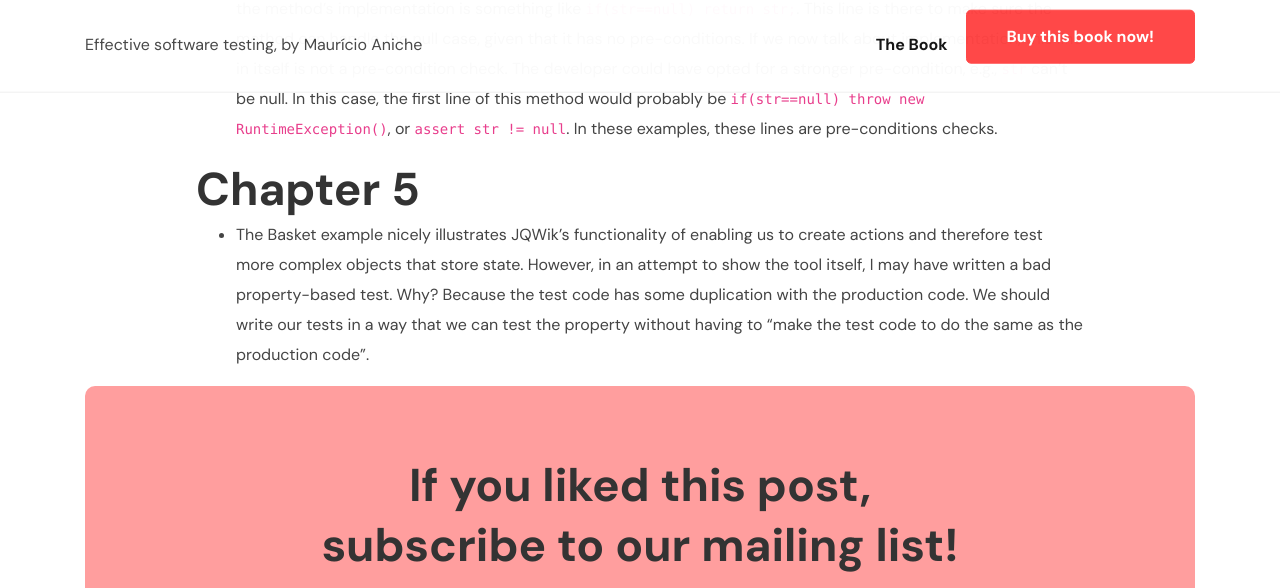
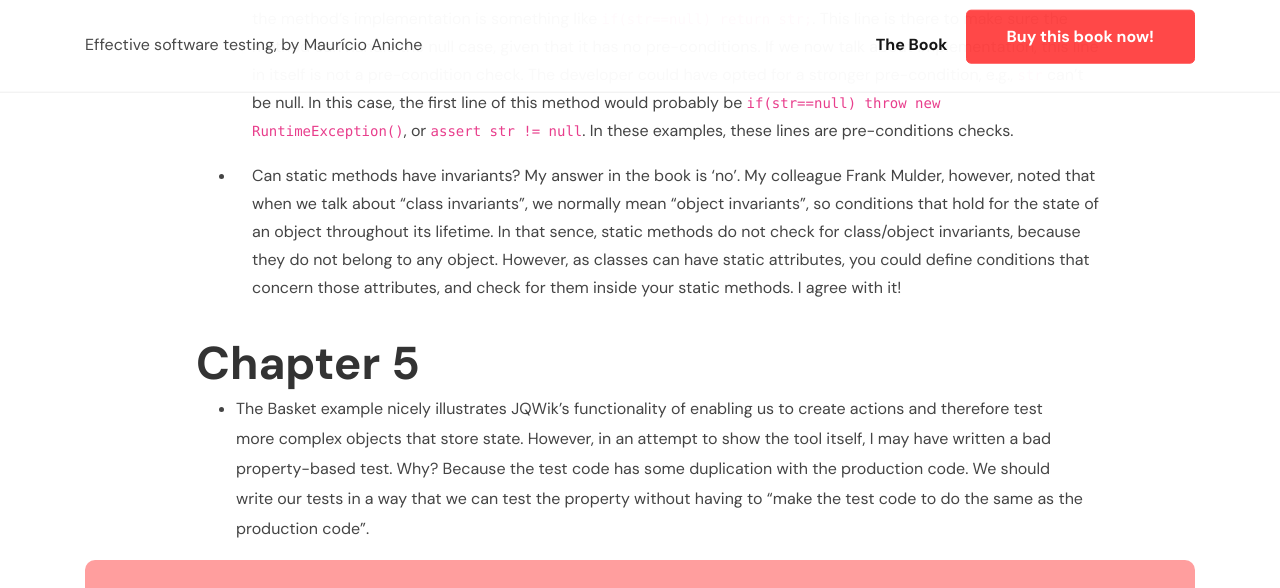
Before and after one commit to effective-software-testing/website, a Jekyll site: the page built from updates.md, in a window 1280 px wide and 900 px high, scrolled down 935 px, cut to the strip 0-588 px from the top of the window. Built offline with Jekyll 4.4.1, drawn with Linux system fonts in a browser that asks for light colours; comment, search, counter and statistics services are not loaded.

Commit message:
static methods by frank

```diff
--- a/updates.md
+++ b/updates.md
@@ -19,6 +19,8 @@ There are always things that can be improved in a book. This page contains my th
 
 * In our minds, we should separate between the concrete implementation of the pre- and post-conditions from the intention. Take the `toCamelCase` method from the Apache Commons as an example. It receives a `str` as parameter, and it doesn't define any pre-conditions to it. Meaning, it accepts any strings, even null and empty. The first line of the method's implementation is something like `if(str==null) return str;`. This line is there to make sure the method can handle the null case, given that it has no pre-conditions. If we now talk about implementation, this line in itself is not a pre-condition check. The developer could have opted for a stronger pre-condition, e.g., `str` can't be null. In this case, the first line of this method would probably be `if(str==null) throw new RuntimeException()`, or `assert str != null`. In these examples, these lines are pre-conditions checks.
 
+* Can static methods have invariants? My answer in the book is 'no'. My colleague Frank Mulder, however, noted that when we talk about "class invariants", we normally mean "object invariants", so conditions that hold for the state of an object throughout its lifetime. In that sence, static methods do not check for class/object invariants, because they do not belong to any object. However, as classes can have static attributes, you could define conditions that concern those attributes, and check for them inside your static methods. I agree with it!
+
 # Chapter 5
 
 * The Basket example nicely illustrates JQWik's functionality of enabling us to create actions and therefore test more complex objects that store state. However, in an attempt to show the tool itself, I may have written a bad property-based test. Why? Because the test code has some duplication with the production code. We should write our tests in a way that we can test the property without having to "make the test code to do the same as the production code".
```
